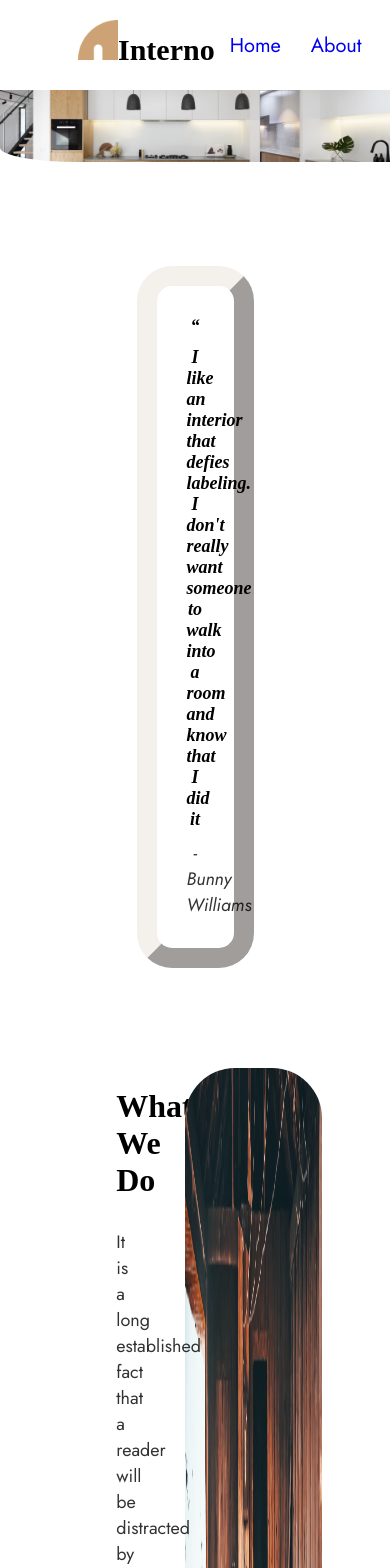
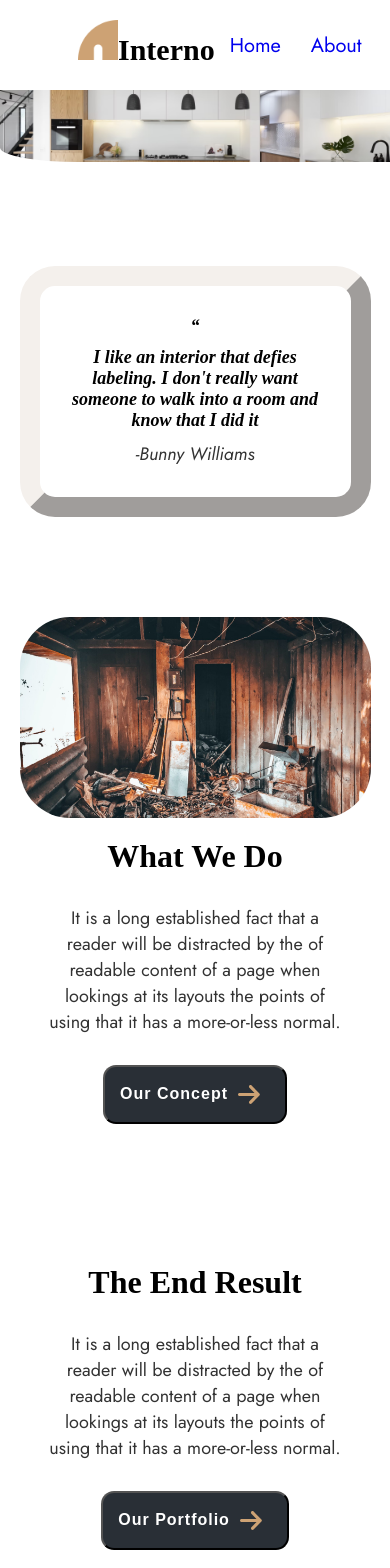
Before and after one commit to tinluong1612/Tin_Interior, a React (Vite) app: page /about in a window 390 px wide. Shown: the top 1568 px of the page. Built offline with nearby package versions, Linux system fonts and the light colour scheme.

Commit message:
responsive aboutPage

```diff
--- a/src/pages/aboutPage/about.css
+++ b/src/pages/aboutPage/about.css
@@ -177,3 +177,74 @@
     height: 40px;
     padding: 0 10px;
 }
+
+/* RESPONSIVE */
+
+/* MOBILE: WIDTH < 740px */
+@media only screen and (max-width: 46.1875em) {
+    /* Quotes */
+    .border-quotes{
+        width: 90%;
+    }
+
+    /* What we do */
+    .what-we-do{
+        flex-direction: column-reverse;
+    }
+
+    .info-content{
+        text-align: center;
+    }
+
+    .get-free-btn{
+        margin: 0 auto;
+    }
+    .image{
+        width: 90%;
+        display: flex;
+        margin-left: 20px
+    }
+    .content{
+        width: 100%;
+    }
+
+    /* Team */
+    .content-team{
+        width: 90%;
+        margin: 0 auto;
+    }
+
+    .title{
+        width: 90%;
+    }
+
+    .member{
+        flex-direction: column;
+    }
+
+    .member-3{
+        width: 90% !important;
+        margin: 0 auto;
+    }
+    .image-member-team{
+        width: 100%;
+        padding: 30px;
+    }
+    /* Mail box */
+    .txt-name{
+        width: 100% !important;
+        margin: 0 0 !important;
+    }
+
+    .txt-email{
+        width: 100% !important;
+        margin: 20px 0 !important;
+    }
+
+    .note-input{
+        width: 90% !important;
+    }
+}
+
+/* TABLET: WIDTH >= 740px and WIDTH < 1024px */
+@media only screen and (min-width: 46.25em) and (max-width: 63.9375em) {}
--- a/src/pages/aboutPage/about.jsx
+++ b/src/pages/aboutPage/about.jsx
@@ -139,8 +139,8 @@ function About() {
                 <h1 className="title">Creative project? Let's have a productive talk.</h1>
                 <div className="fz-18 info-mail">
                     <div className="info-user">
-                        <input type="text" name="" placeholder="Name" id="" />
-                        <input type="text" name="" placeholder="Email" id="" />
+                        <input className='txt-name' type="text" name="" placeholder="Name" id="" />
+                        <input className='txt-email' type="text" name="" placeholder="Email" id="" />
                     </div>
                     <input
                         type="text"
```
